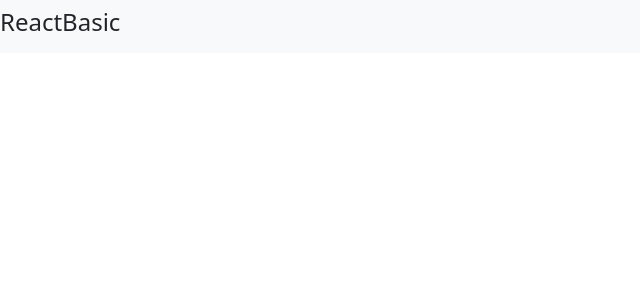
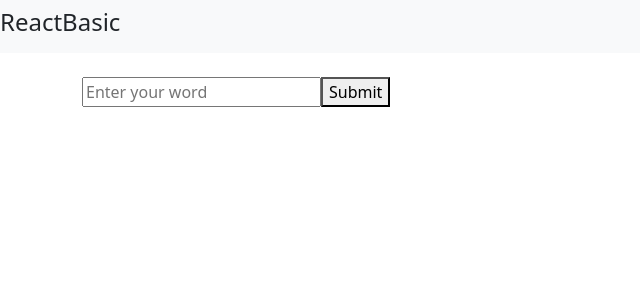
Before and after one commit to Ekadarshini7272/reactbasic, a React (Create React App) app: page /RemoveDuplicateFor in a window 1280 px wide. Before the commit this address had no page. Shown: the top 300 px of the page, without its empty margins (0-640 px from the left). Built offline with nearby package versions, Linux system fonts and the light colour scheme.

Commit message:
Remove duplicate data set unique data using for loop and Set

```diff
--- a/src/App.js
+++ b/src/App.js
@@ -24,6 +24,8 @@ import WordCountReduce from '../src/JSquestion/WordCountReduce';
 import WordCountFor from '../src/JSquestion/WordCountFor';
 import MaxnumberFor from '../src/JSquestion/MaxnumberFor';
 import ReverseString from '../src/JSquestion/ReverseString';
+import RemoveDuplicateFor from '../src/JSquestion/RemoveDuplicateFor';
+import RemoveDuplicateSet from '../src/JSquestion/RemoveDuplicateSet'
 import 'bootstrap/dist/css/bootstrap.min.css';
 
 function App() {
@@ -59,6 +61,8 @@ function App() {
            <Route path= "/WordCountFor" element={<WordCountFor/>}/>
            <Route path= "/MaxnumberFor" element={<MaxnumberFor/>}/>
            <Route path= "/ReverseString" element={<ReverseString/>}/>
+           <Route path= "/RemoveDuplicateFor" element={<RemoveDuplicateFor/>}/>
+           <Route path= "/RemoveDuplicateSet" element={<RemoveDuplicateSet/>}/>
          </Routes>
        </div>
      </div>
--- /dev/null
+++ b/src/JSquestion/RemoveDuplicateFor.js
@@ -0,0 +1,28 @@
+import React,{useState} from "react";
+const RemoveDuplicateFor = () => {
+    const [inputValue, setInputValue] = useState([]);
+    const [removeDuplicateArray, setRemoveDuplicateArray] = useState([]);
+
+    function handleDuplicateArray() {
+        let inputField = inputValue;
+        console.log("input", inputField);
+        let convertToArray = inputField.split(",").map(num => num.trim());
+        console.log("Arraysplit", convertToArray)
+        let uniqueArray = [];
+        for(let i=0; i< convertToArray.length; i++) {
+            if(!uniqueArray.includes(convertToArray[i])){
+                uniqueArray.push(convertToArray[i])
+            }
+        }
+        setRemoveDuplicateArray(uniqueArray.join(", "));
+        console.log("resu", uniqueArray);
+    }
+    return(
+        <>
+        <input type="text" placeholder="Enter your word" value={inputValue} onChange={(e) => setInputValue(e.target.value)}/>
+        <button onClick={handleDuplicateArray}>Submit</button>
+        <h3>{removeDuplicateArray}</h3>
+        </>
+    );
+};
+export default RemoveDuplicateFor;
--- /dev/null
+++ b/src/JSquestion/RemoveDuplicateSet.js
@@ -0,0 +1,22 @@
+import React, {useState} from 'react';
+
+const RemoveDuplicateSet =()=> {
+    const [inputValue, setInputValue] = useState("");
+    const [uniqueNumber, setUniqueNumber] = useState([]);
+
+    function handleUniqueData() {
+        let inputField = inputValue;
+        let convertFormat = inputField.split(",").map(num => num.trim());
+        let uniqueDataArray = [...new Set(convertFormat)];
+        setUniqueNumber(uniqueDataArray.join(", "));
+    }
+
+    return(
+        <>
+        <input type='text' placeholder='Enter number' value={inputValue} onChange={(e) => setInputValue(e.target.value)}/>
+        <button onClick={handleUniqueData}>Submit</button>
+        <h3>{uniqueNumber}</h3>
+        </>
+    );
+};
+export default RemoveDuplicateSet;
```
